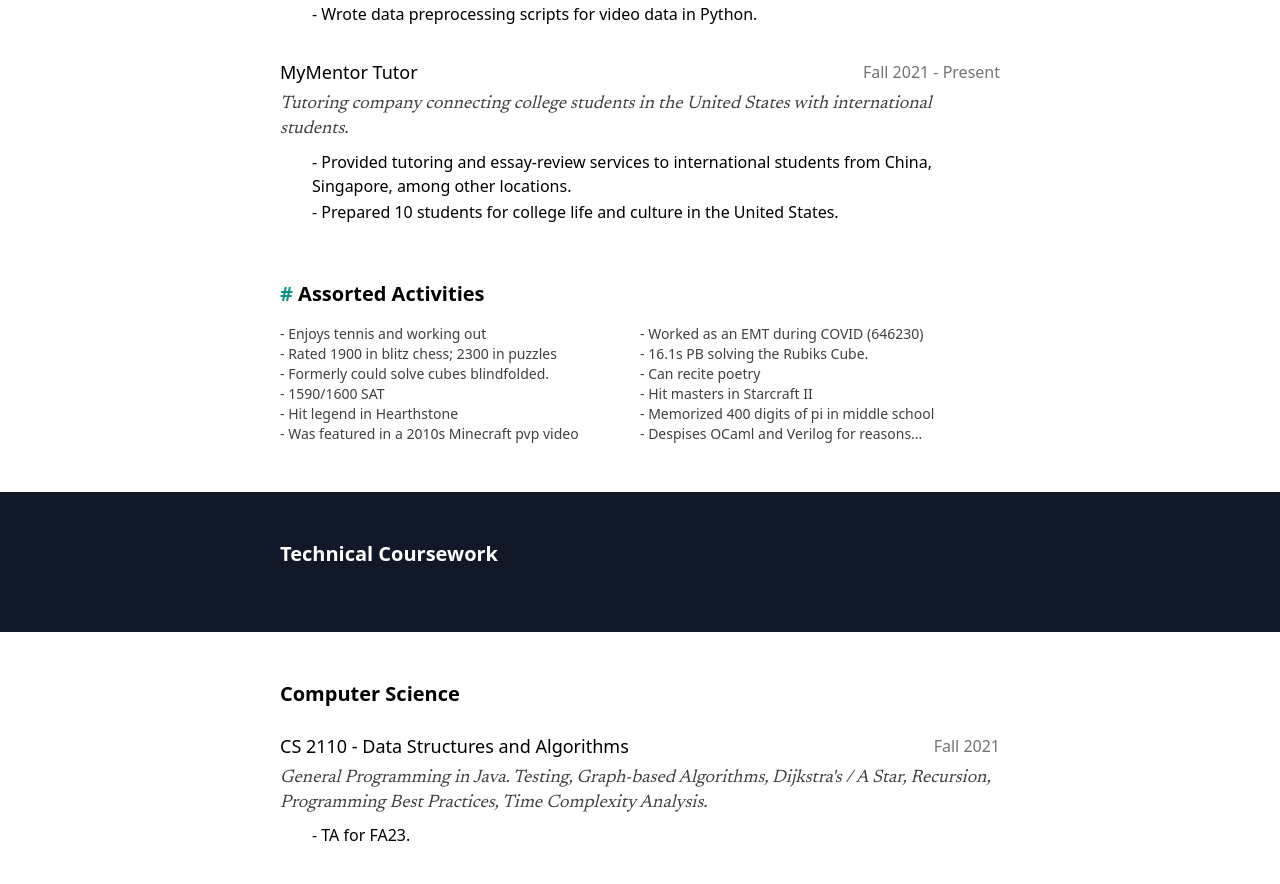
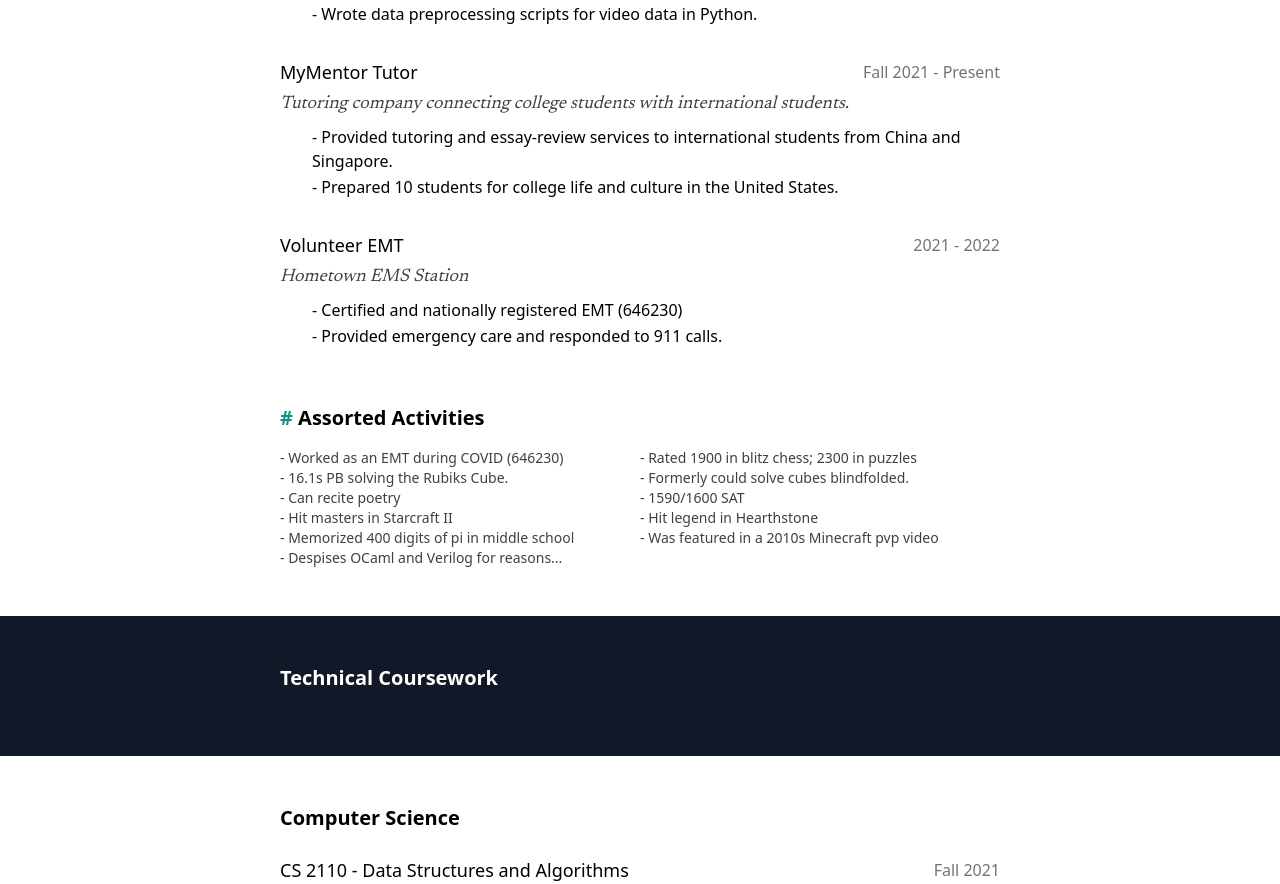
Before and after one commit to bryant-har/bryanthar.com, a Next.js app in the folder MatXi/: page /about/resume in a window 1280 px wide. Shown: the part 1028-1912 px from the top of the page. Built offline with nearby package versions, Linux system fonts and the light colour scheme.

Commit message:
now finish resume final

```diff
--- a/MatXi/src/pages/about/index.js
+++ b/MatXi/src/pages/about/index.js
@@ -41,7 +41,7 @@ export default function About() {
           </p>
           <p>
             My professional experience involves machine learning and statistical analysis.
-            I also enjoy chess, tennis, working out, memorizing poetry, and listening to music.
+            I also enjoy chess, tennis, working out, playing piano, memorizing poetry, and listening to music.
           </p>
         </section>
         <section className='text-sm space-y-4'>
--- a/MatXi/src/pages/about/resume/index.js
+++ b/MatXi/src/pages/about/resume/index.js
@@ -42,7 +42,6 @@ export default function Writing() {
     </section>
     <section className='layout pb-12'><h1 className="heading "><span className='text-teal-600'>#</span> Assorted Activities</h1>
       <ul className='text-sm grid grid-cols-2 text-neutral-700'>
-        <li>- Enjoys tennis and working out</li>
         <li>- Worked as an EMT during COVID (646230)</li>
         <li>- Rated 1900 in blitz chess; 2300 in puzzles</li>
         <li>- 16.1s PB solving the Rubiks Cube.</li>
--- a/MatXi/src/pages/about/resume/resume.yaml
+++ b/MatXi/src/pages/about/resume/resume.yaml
@@ -18,11 +18,17 @@ jobs:
       - Developed autoencoders to compress data for use in XGBoost machine learning models.
       - Wrote data preprocessing scripts for video data in Python.
   - title: MyMentor Tutor
-    desc: Tutoring company connecting college students in the United States with international students.
+    desc: Tutoring company connecting college students with international students.
     date: Fall 2021 - Present
     notes:
-      - Provided tutoring and essay-review services to international students from China, Singapore, among other locations.
+      - Provided tutoring and essay-review services to international students from China and Singapore.
       - Prepared 10 students for college life and culture in the United States.
+  - title: Volunteer EMT
+    desc: Hometown EMS Station
+    date: 2021 - 2022
+    notes:
+      - Certified and nationally registered EMT (646230)
+      - Provided emergency care and responded to 911 calls.
 coursework:
   - title: CS 2110 - Data Structures and Algorithms
     desc: General Programming in Java. Testing, Graph-based Algorithms, Dijkstra's / A Star, Recursion, Programming Best Practices, Time Complexity Analysis.
```
